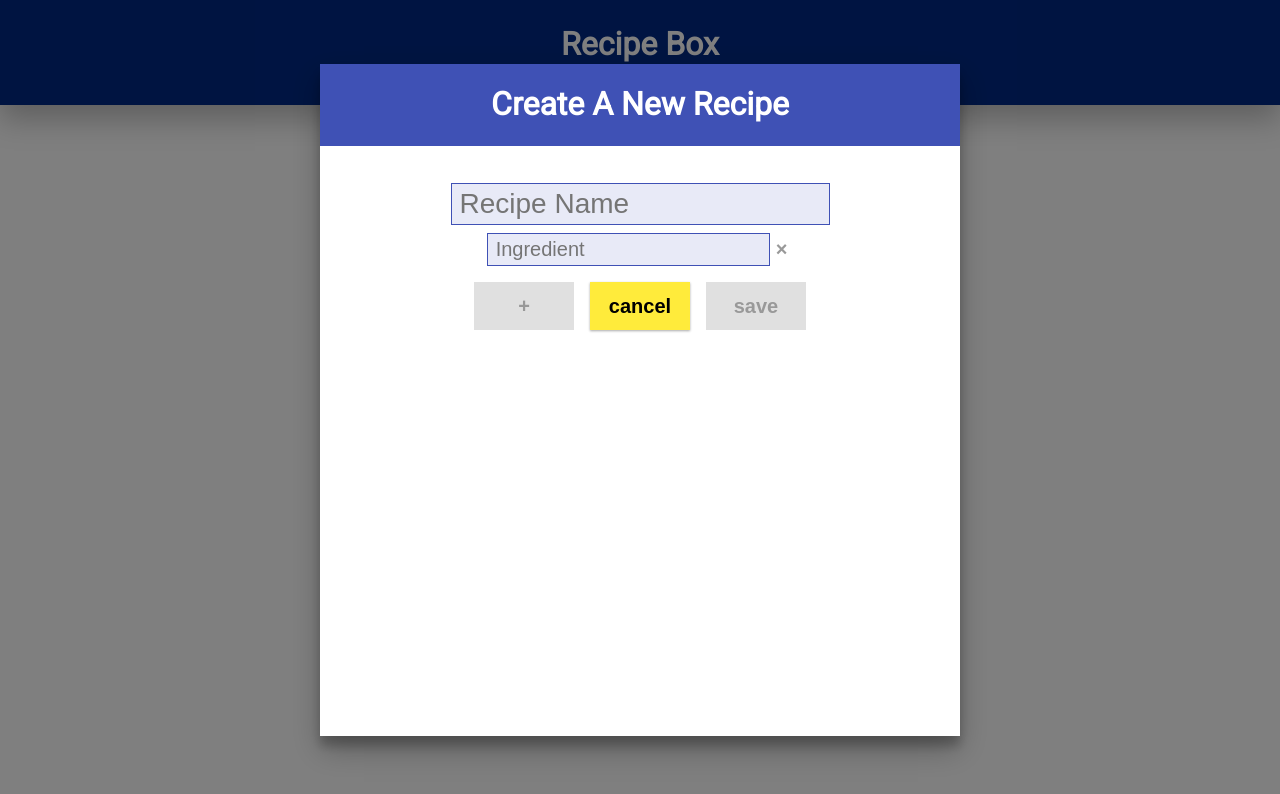
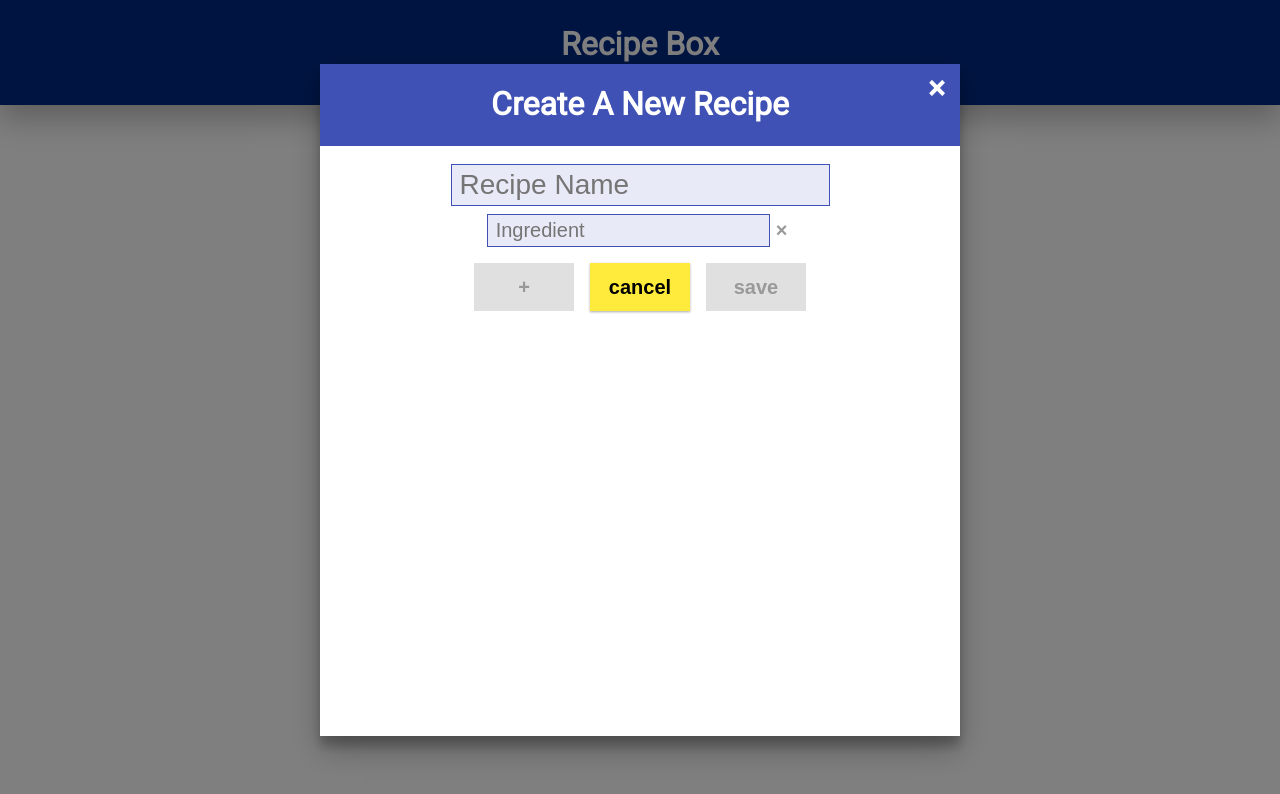
Before and after one commit to shoemakerdr/recipe-box, a React (Create React App) app: page /new in a window 1280 px wide. Shown: the top 794 px of the page. Built offline with nearby package versions, Linux system fonts and the light colour scheme.

Commit message:
Changed modal-x classname to x-button

```diff
--- a/src/Modal.js
+++ b/src/Modal.js
@@ -32,7 +32,7 @@ class Modal extends Component {
                     <div
                         id='x-escape'
                         onClick={this.redirectHome}
-                        className='modal-x'
+                        className='x-button'
                     >
                         ×
                     </div>
```
